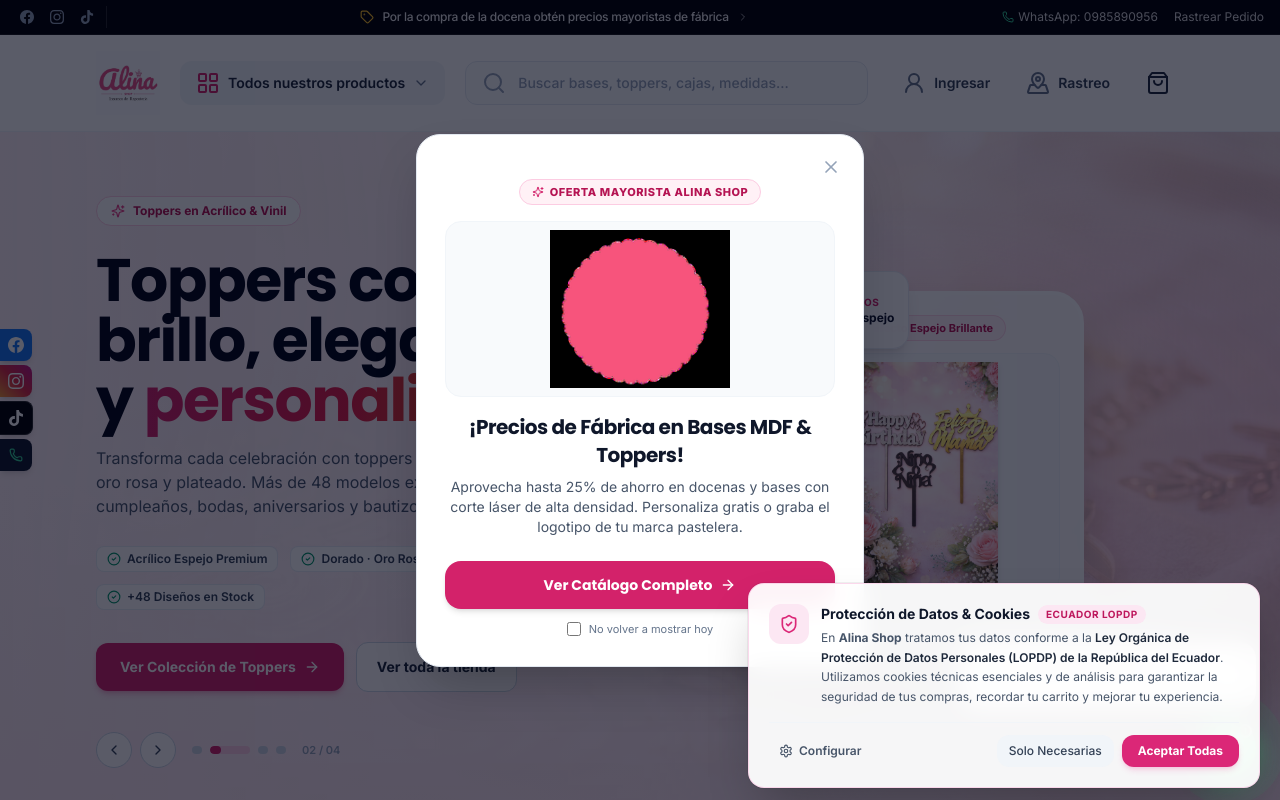
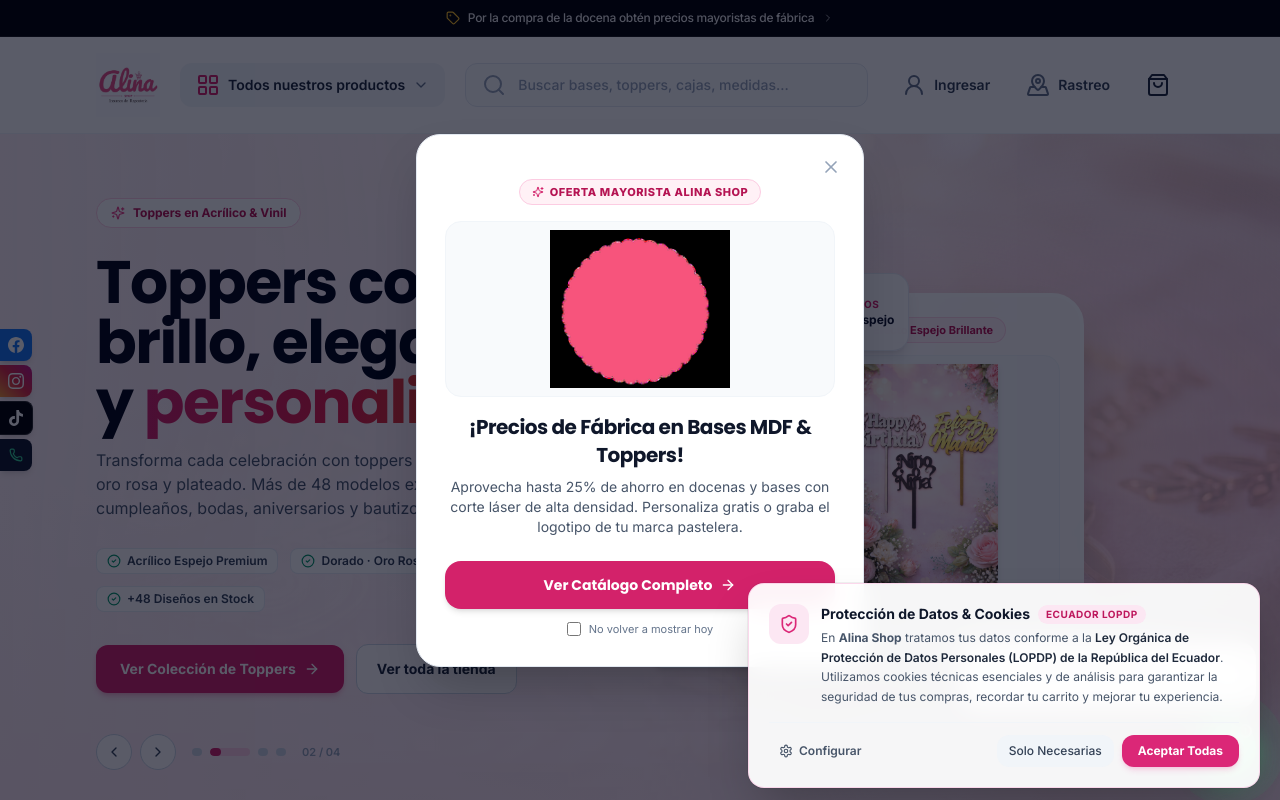
Before and after one commit to WebFixSoluciones/alinashop, a Next.js app: page / in a window 1280 px wide. Shown: the top 800 px of the page. Built offline with nearby package versions, Linux system fonts and the light colour scheme.

Commit message:
refactor(navbar): keep only centered promotional ticker in top bar, removing socials, whatsapp, and rastreo

```diff
--- a/src/components/layout/navbar.tsx
+++ b/src/components/layout/navbar.tsx
@@ -8,7 +8,6 @@
 import {
   ShoppingBag,
   Search,
-  Phone,
   ShieldCheck,
   Menu,
   X,
@@ -135,71 +134,10 @@
 
   return (
     <header className="sticky top-0 z-40 border-b border-slate-100 bg-white/95 backdrop-blur-md">
-      {/* Top microbar in pure deep black */}
-      <div className="bg-black text-neutral-300 text-xs py-1.5 px-3 sm:px-4 border-b border-neutral-900 overflow-hidden">
-        <div className="w-full max-w-[1720px] mx-auto flex justify-between items-center gap-2">
-          {/* Left: Redes Sociales Oficiales */}
-          <div className="hidden md:flex items-center gap-2">
-            <div className="flex items-center gap-2 pr-2 border-r border-neutral-800">
-              <a
-                href="https://facebook.com/alinashop.ec"
-                target="_blank"
-                rel="noopener noreferrer"
-                aria-label="Facebook Alina Shop"
-                className="text-slate-400 hover:text-[#1877F2] transition-colors p-1"
-                title="Facebook"
-              >
-                <svg className="w-3.5 h-3.5 fill-current" viewBox="0 0 24 24">
-                  <path d="M24 12.073c0-6.627-5.373-12-12-12s-12 5.373-12 12c0 5.99 4.388 10.954 10.125 11.854v-8.385H7.078v-3.47h3.047V9.43c0-3.007 1.792-4.669 4.533-4.669 1.312 0 2.686.235 2.686.235v2.953H15.83c-1.491 0-1.956.925-1.956 1.874v2.25h3.328l-.532 3.47h-2.796v8.385C19.612 23.027 24 18.062 24 12.073z" />
-                </svg>
-              </a>
-              <a
-                href="https://instagram.com/alinashop.ec"
-                target="_blank"
-                rel="noopener noreferrer"
-                aria-label="Instagram Alina Shop"
-                className="text-slate-400 hover:text-pink-400 transition-colors p-1"
-                title="Instagram"
-              >
-                <svg className="w-3.5 h-3.5 fill-current" viewBox="0 0 24 24">
-                  <path d="M12 2.163c3.204 0 3.584.012 4.85.07 3.252.148 4.771 1.691 4.919 4.919.058 1.265.069 1.645.069 4.849 0 3.205-.012 3.584-.069 4.849-.149 3.225-1.664 4.771-4.919 4.919-1.266.058-1.644.07-4.85.07-3.204 0-3.584-.012-4.849-.07-3.26-.149-4.771-1.699-4.919-4.92-.058-1.265-.07-1.644-.07-4.849 0-3.204.013-3.583.07-4.849.149-3.227 1.664-4.771 4.919-4.919 1.266-.057 1.645-.069 4.849-.069zm0-2.163c-3.259 0-3.667.014-4.947.072-4.358.2-6.78 2.618-6.98 6.98-.059 1.281-.073 1.689-.073 4.948 0 3.259.014 3.668.072 4.948.2 4.358 2.618 6.78 6.98 6.98 1.281.058 1.689.072 4.948.072 3.259 0 3.668-.014 4.948-.072 4.354-.2 6.782-2.618 6.979-6.98.059-1.28.073-1.689.073-4.948 0-3.259-.014-3.667-.072-4.947-.196-4.354-2.617-6.78-6.979-6.98-1.281-.059-1.69-.073-4.949-.073zm0 5.838c-3.403 0-6.162 2.759-6.162 6.162s2.759 6.163 6.162 6.163 6.162-2.759 6.162-6.163c0-3.403-2.759-6.162-6.162-6.162zm0 10.162c-2.209 0-4-1.79-4-4 0-2.209 1.791-4 4-4s4 1.791 4 4c0 2.21-1.791 4-4 4zm6.406-11.845c-.796 0-1.441.645-1.441 1.44s.645 1.44 1.441 1.44c.795 0 1.439-.645 1.439-1.44s-.644-1.44-1.439-1.44z" />
-                </svg>
-              </a>
-              <a
-                href="https://tiktok.com/@alinashop.ec"
-                target="_blank"
-                rel="noopener noreferrer"
-                aria-label="TikTok Alina Shop"
-                className="text-slate-400 hover:text-white transition-colors p-1"
-                title="TikTok"
-              >
-                <svg className="w-3.5 h-3.5 fill-current" viewBox="0 0 24 24">
-                  <path d="M12.525.02c1.31-.02 2.61-.01 3.91-.02.08 1.53.63 3.09 1.75 4.17 1.12 1.11 2.7 1.62 4.24 1.79v4.03c-1.44-.05-2.89-.35-4.2-.97-.57-.26-1.1-.59-1.62-.93-.01 2.92.01 5.84-.02 8.75-.08 1.4-.54 2.79-1.35 3.94-1.31 1.92-3.58 3.17-5.91 3.21-1.43.08-2.86-.31-4.08-1.03-2.02-1.19-3.44-3.37-3.65-5.71-.02-.5-.03-1-.01-1.49.18-1.9 1.12-3.72 2.58-4.96 1.66-1.44 3.98-2.13 6.15-1.72.02 1.48-.04 2.96-.04 4.44-.99-.32-2.15-.23-3.02.37-.63.41-1.11 1.04-1.36 1.75-.21.51-.24 1.07-.14 1.61.24 1.64 1.82 3.02 3.5 2.87 1.12-.01 2.19-.66 2.77-1.61.19-.33.4-.67.41-1.06.1-1.79.06-3.57.07-5.36.01-4.03-.01-8.05.02-12.07z" />
-                </svg>
-              </a>
-            </div>
-          </div>
-
-          {/* Center: Carrusel animado de Textos Promocionales */}
-          <div className="flex-1 flex justify-center items-center overflow-hidden px-2">
-            <PromotionTicker />
-          </div>
-
-          {/* Right: WhatsApp & Rastreo */}
-          <div className="flex items-center gap-3 sm:gap-4 shrink-0">
-            <a
-              href="https://wa.me/593985890956"
-              target="_blank"
-              rel="noopener noreferrer"
-              className="hover:text-white transition-colors flex items-center gap-1 text-[11px] sm:text-xs"
-            >
-              <Phone className="w-3 h-3 text-emerald-400 shrink-0" />
-              <span>WhatsApp: 0985890956</span>
-            </a>
-            <Link href="/rastreo" className="hover:text-white transition-colors text-[11px] sm:text-xs">
-              Rastrear Pedido
-            </Link>
-          </div>
+      {/* Top microbar in pure deep black with centered promotional carousel */}
+      <div className="bg-black text-neutral-300 text-xs py-2 px-3 sm:px-4 border-b border-neutral-900 overflow-hidden">
+        <div className="w-full max-w-[1720px] mx-auto flex justify-center items-center">
+          <PromotionTicker />
         </div>
       </div>
 
--- a/src/components/layout/promotion-ticker.tsx
+++ b/src/components/layout/promotion-ticker.tsx
@@ -96,7 +96,7 @@
       className="flex items-center justify-center gap-2 text-neutral-200 text-xs py-0.5 px-2 hover:text-white transition-all cursor-pointer group"
     >
       {renderIcon(currentMsg.icon)}
-      <span className="font-medium tracking-tight truncate max-w-[280px] sm:max-w-md md:max-w-lg lg:max-w-xl transition-all duration-300">
+      <span className="font-medium tracking-tight truncate max-w-[300px] sm:max-w-lg md:max-w-2xl lg:max-w-4xl transition-all duration-300">
         {currentMsg.text}
       </span>
       {currentMsg.linkUrl && (
@@ -107,7 +107,7 @@
 
   if (currentMsg.linkUrl) {
     return (
-      <Link href={currentMsg.linkUrl} className="inline-block">
+      <Link href={currentMsg.linkUrl} className="inline-flex items-center justify-center">
         {content}
       </Link>
     );
```
